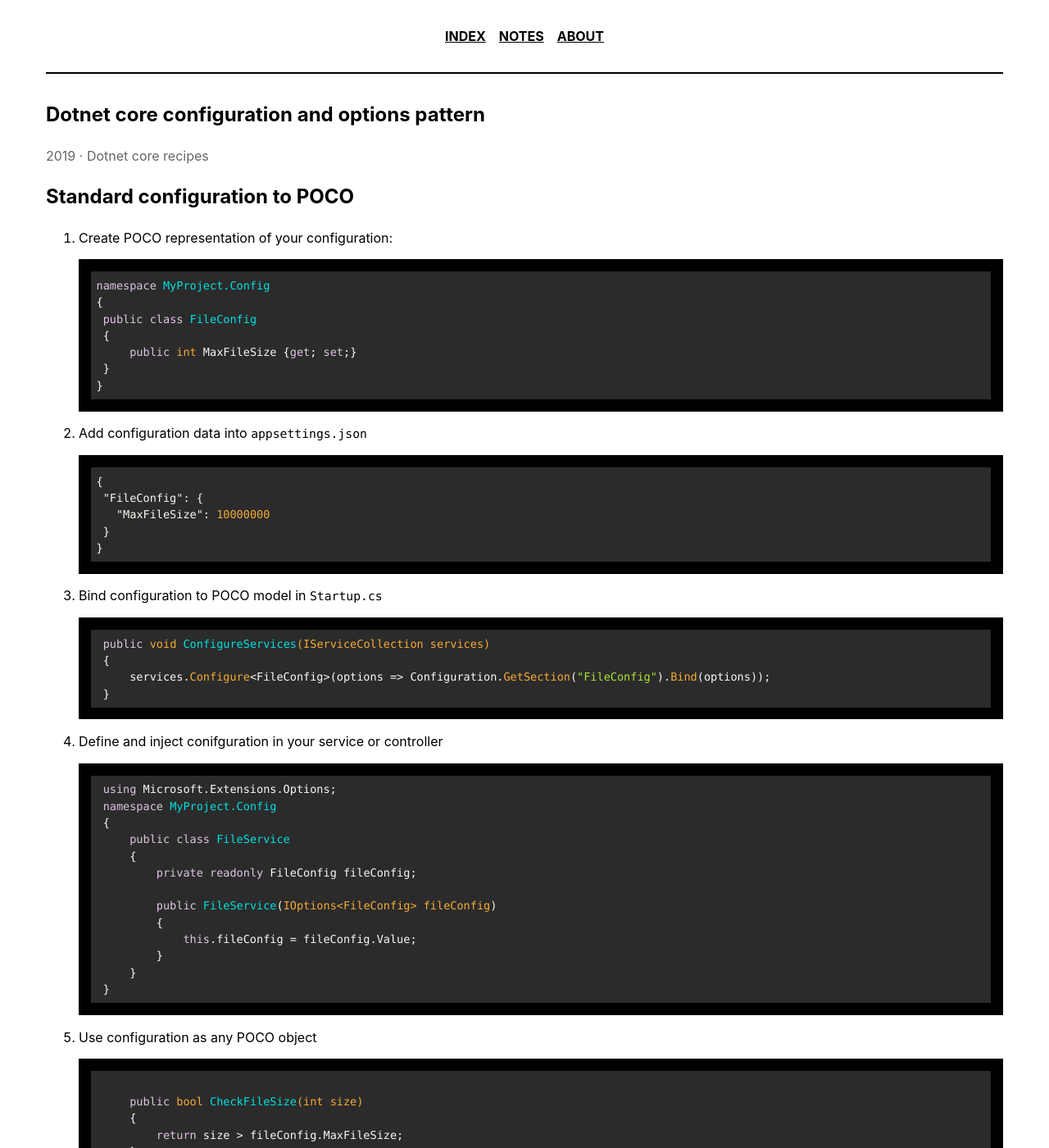
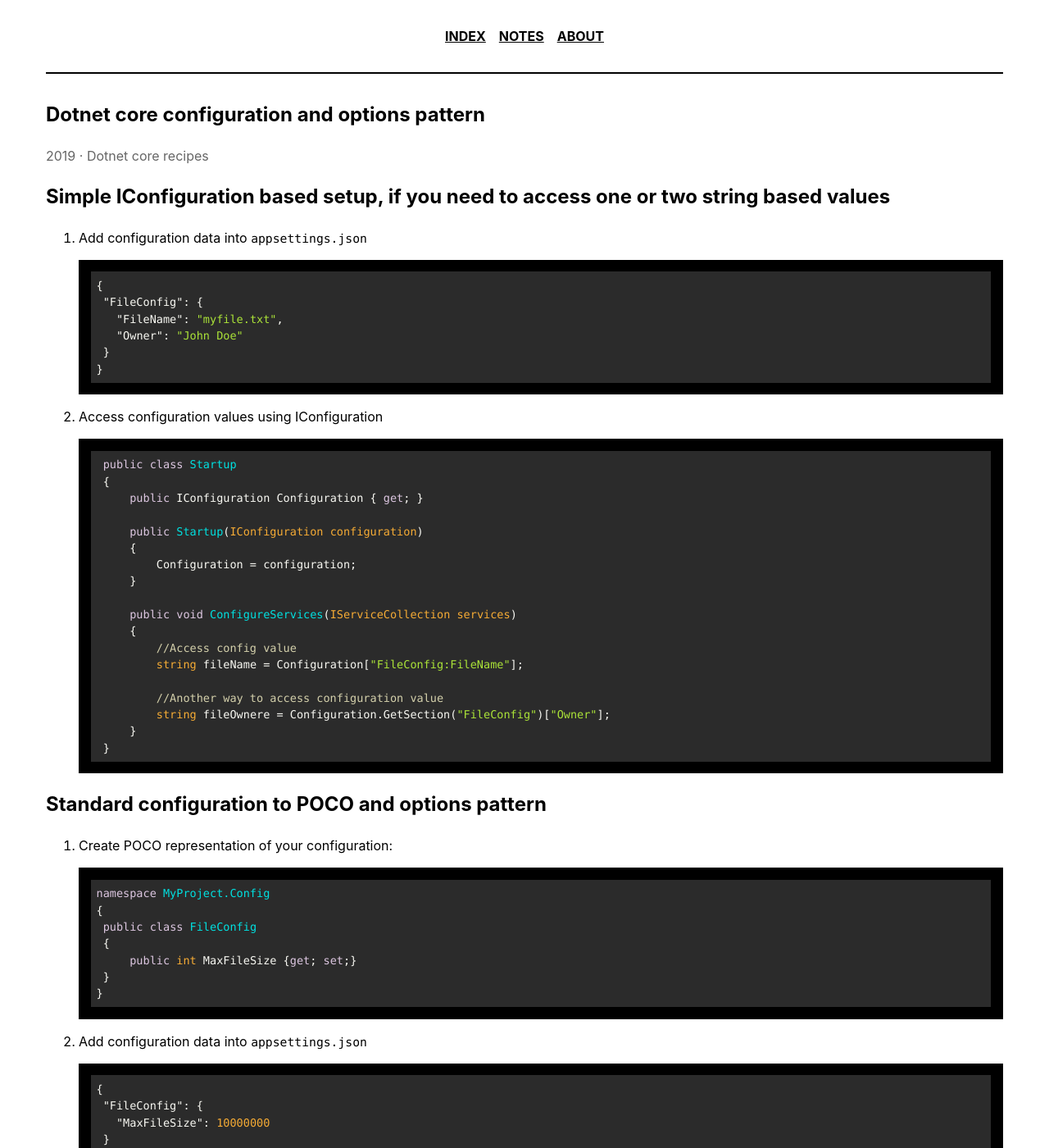
Before and after one commit to poctob/poctob.github.io, a Jekyll site: the page built from _projects/2019-12-18-dotnet-configuration-and-options.md, in a window 1280 px wide and 1400 px high. Shown: the whole window at 82% size. Built offline with Jekyll 4.4.1, drawn with Linux system fonts in a browser that asks for light colours; nearby versions of some CDN libraries; a script that is not in the unit is left out; some of the changed text lies outside the part shown.

Commit message:
expanding on configuration notes

````diff
--- a/_projects/2019-12-18-dotnet-configuration-and-options.md
+++ b/_projects/2019-12-18-dotnet-configuration-and-options.md
@@ -6,7 +6,39 @@ summary:
 category: Dotnet core recipes
 ---
 
-## Standard configuration to POCO
+## Simple IConfiguration based setup, if you need to access one or two string based values
+1. Add configuration data into `appsettings.json`
+```json
+{
+    "FileConfig": {
+      "FileName": "myfile.txt",
+      "Owner": "John Doe"
+    }
+}
+```
+2. Access configuration values using IConfiguration
+```cs
+    public class Startup
+    {
+        public IConfiguration Configuration { get; }
+
+        public Startup(IConfiguration configuration)
+        {
+            Configuration = configuration;
+        }
+
+        public void ConfigureServices(IServiceCollection services)
+        {
+            //Access config value
+            string fileName = Configuration["FileConfig:FileName"];
+
+            //Another way to access configuration value
+            string fileOwnere = Configuration.GetSection("FileConfig")["Owner"];
+        }
+    }
+```
+
+## Standard configuration to POCO and options pattern
 1. Create POCO representation of your configuration:
 ```cs
 namespace MyProject.Config
@@ -57,3 +89,7 @@ namespace MyProject.Config
             return size > fileConfig.MaxFileSize;
         }
 ```
+
+## Using Azure Key Vault to manage and access sensitive configuration values
+
+## Storing and accessing encrypted configuration file in Azure Blob Storage
````
